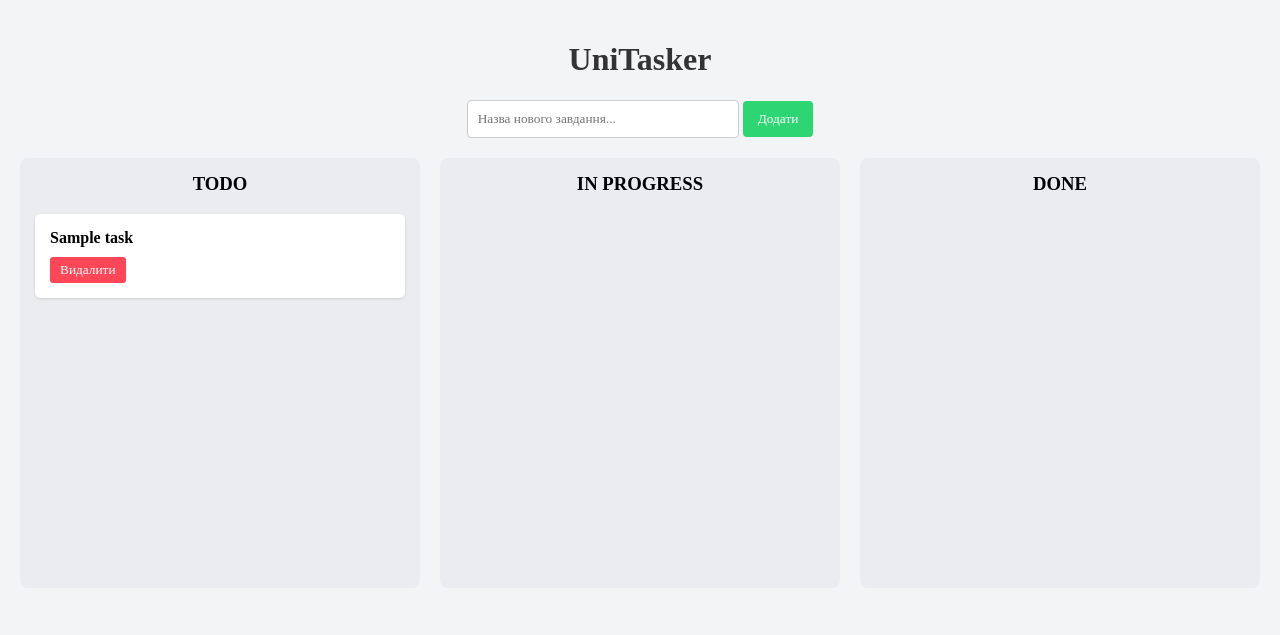
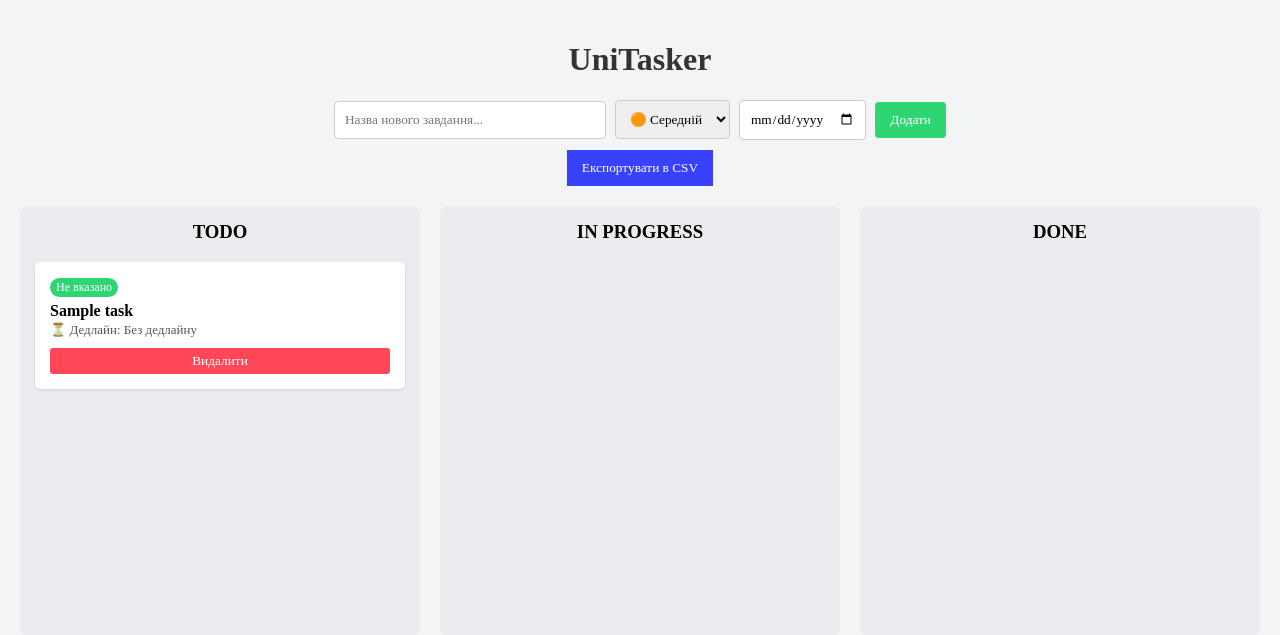
Before and after one commit to kozaknikolay19-lab/UniTasker, a FastAPI app: page / in a window 1280 px wide. Shown: the top 635 px of the page. Run offline with FastAPI, Linux system fonts and the light colour scheme; tables that the repository leaves empty hold one stand-in row (values such as "Sample post").

Commit message:
Day 4: Add deadlines, priority tags, and CSV export functionality

```diff
--- a/templates/index.html
+++ b/templates/index.html
@@ -6,23 +6,39 @@
     <style>
         body { font-family: 'Times New Roman', serif; background-color: #f3f4f6; margin: 0; padding: 20px; }
         h1 { text-align: center; color: #333; }
-        .board { display: flex; gap: 20px; justify-content: center; margin-top: 20px; }
+        .controls { text-align: center; margin-bottom: 20px; }
+        .board { display: flex; gap: 20px; justify-content: center; }
         .column { background: #ebecf0; padding: 15px; border-radius: 8px; width: 30%; min-height: 400px; }
         .column h3 { text-align: center; margin-top: 0; }
-        .task { background: white; padding: 15px; margin-bottom: 10px; border-radius: 5px; box-shadow: 0 1px 3px rgba(0,0,0,0.12); cursor: grab; }
+        .task { background: white; padding: 15px; margin-bottom: 10px; border-radius: 5px; box-shadow: 0 1px 3px rgba(0,0,0,0.12); cursor: grab; position: relative; }
         .task:active { cursor: grabbing; }
-        .delete-btn { background: #ff4757; color: white; border: none; border-radius: 3px; cursor: pointer; padding: 5px 10px; margin-top: 10px; font-family: 'Times New Roman', serif; }
-        form { text-align: center; margin-bottom: 20px; }
-        input { padding: 10px; width: 250px; font-family: 'Times New Roman', serif; border: 1px solid #ccc; border-radius: 4px; }
-        button[type="submit"] { padding: 10px 15px; background: #2ed573; color: white; border: none; border-radius: 4px; cursor: pointer; font-family: 'Times New Roman', serif; }
+        .delete-btn { background: #ff4757; color: white; border: none; border-radius: 3px; cursor: pointer; padding: 5px 10px; margin-top: 10px; font-family: 'Times New Roman', serif; width: 100%; }
+        input, select { padding: 10px; font-family: 'Times New Roman', serif; border: 1px solid #ccc; border-radius: 4px; margin-right: 5px; }
+        button { padding: 10px 15px; background: #2ed573; color: white; border: none; border-radius: 4px; cursor: pointer; font-family: 'Times New Roman', serif; }
+        .export-btn { background: #3742fa; text-decoration: none; display: inline-block; margin-top: 10px; }
+        .tag { font-size: 12px; padding: 2px 6px; border-radius: 10px; color: white; display: inline-block; margin-bottom: 5px; }
     </style>
 </head>
 <body>
     <h1>UniTasker</h1>
-    <form id="taskForm">
-        <input type="text" id="title" placeholder="Назва нового завдання..." required>
-        <button type="submit">Додати</button>
-    </form>
+
+    <div class="controls">
+        <form id="taskForm" style="display: inline-block;">
+            <input type="text" id="title" placeholder="Назва нового завдання..." required style="width: 250px;">
+            <select id="priority">
+                <option value="Низький">🟢 Низький</option>
+                <option value="Середній" selected>🟠 Середній</option>
+                <option value="Високий">🔴 Високий</option>
+            </select>
+            <input type="date" id="deadline">
+            <button type="submit">Додати</button>
+        </form>
+        <br>
+        <a href="/tasks/export/csv" class="export-btn" download>
+            <button style="background: #3742fa;">Експортувати в CSV</button>
+        </a>
+    </div>
+
     <div class="board">
         <div class="column" id="TODO" ondrop="drop(event)" ondragover="allowDrop(event)">
             <h3>TODO</h3>
@@ -48,13 +64,19 @@
                 const colId = ['TODO', 'IN PROGRESS', 'DONE'].includes(task.status) ? task.status : 'TODO';
                 const col = document.getElementById(colId);
 
+                let priorityColor = task.priority === 'Високий' ? '#ff4757' : task.priority === 'Середній' ? '#ffa502' : '#2ed573';
+                let deadlineText = task.deadline ? new Date(task.deadline).toLocaleDateString('uk-UA') : 'Без дедлайну';
+                let priorityText = task.priority || 'Не вказано';
+
                 const div = document.createElement('div');
                 div.className = 'task';
                 div.draggable = true;
                 div.id = task.id;
                 div.ondragstart = drag;
                 div.innerHTML = `
+                    <span class="tag" style="background: ${priorityColor};">${priorityText}</span><br>
                     <strong>${task.title}</strong><br>
+                    <span style="font-size: 13px; color: #555;">⏳ Дедлайн: ${deadlineText}</span><br>
                     <button class="delete-btn" onclick="deleteTask('${task.id}')">Видалити</button>
                 `;
                 col.appendChild(div);
@@ -64,12 +86,21 @@
         document.getElementById('taskForm').onsubmit = async (e) => {
             e.preventDefault();
             const title = document.getElementById('title').value;
+            const priority = document.getElementById('priority').value;
+            const deadline = document.getElementById('deadline').value;
+
+            const payload = { title: title, priority: priority };
+            if (deadline) {
+                payload.deadline = deadline + "T00:00:00"; // Форматування дати для бази
+            }
+
             await fetch('/tasks/', {
                 method: 'POST',
                 headers: {'Content-Type': 'application/json'},
-                body: JSON.stringify({title: title})
+                body: JSON.stringify(payload)
             });
             document.getElementById('title').value = '';
+            document.getElementById('deadline').value = '';
             loadTasks();
         };
 
@@ -85,10 +116,8 @@
             ev.preventDefault();
             const taskId = ev.dataTransfer.getData("text");
             const targetColumn = ev.target.closest('.column');
-
             if (!targetColumn) return;
             targetColumn.appendChild(document.getElementById(taskId));
-
             await fetch(`/tasks/${taskId}`, {
                 method: 'PUT',
                 headers: {'Content-Type': 'application/json'},
```
Also changed, not shown: routers/tasks.py (+22 -0 lines).
